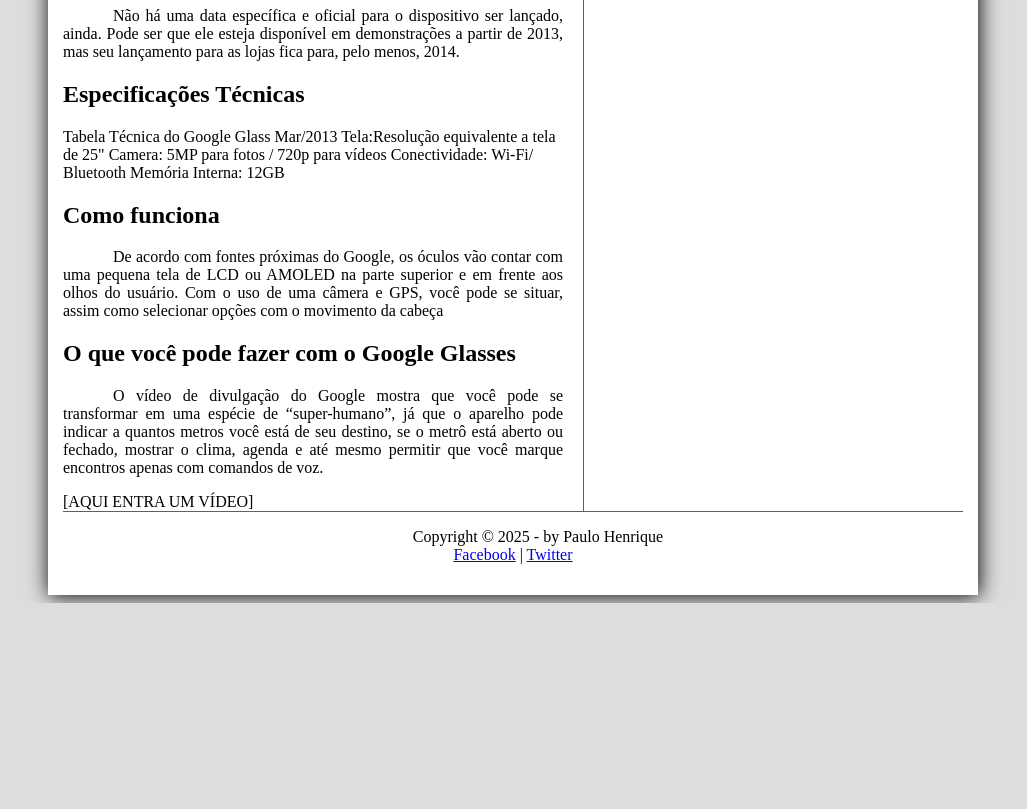
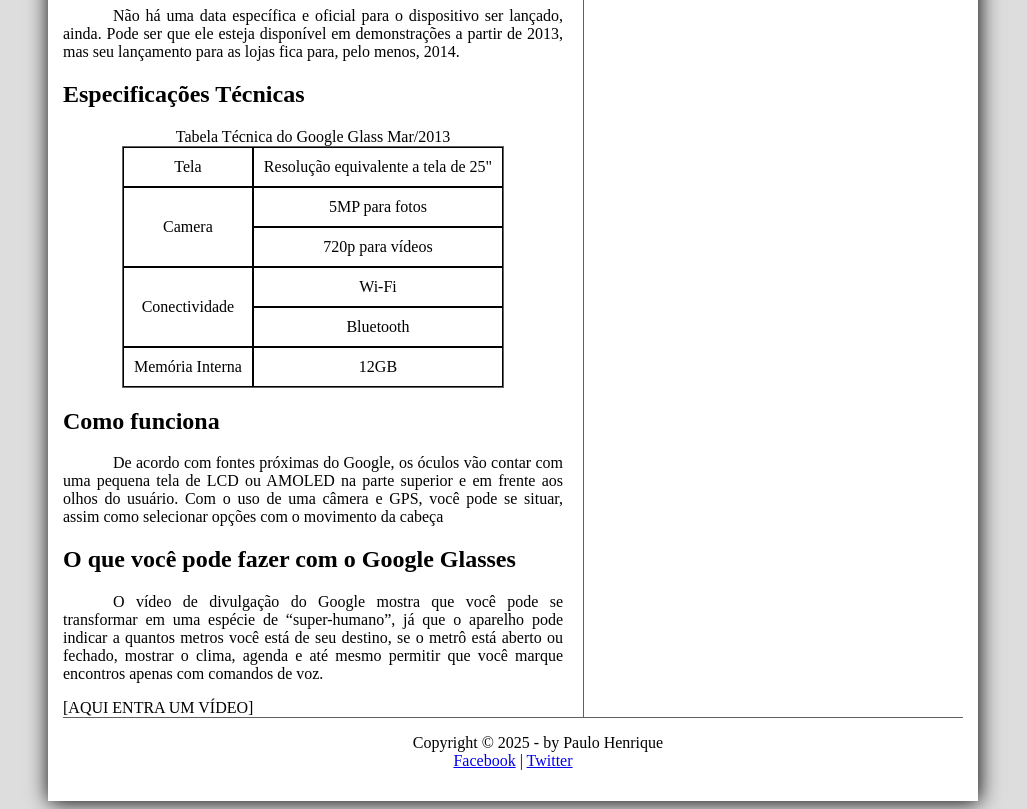
Before and after one commit to iampaulohenrique/html5cursoemvideo, a plain HTML site: page projeto-glass-html5/index.html in a window 1280 px wide. Shown: the part 1020-1829 px from the top of the page, without its empty margins (127-1154 px from the left). Before the commit the page ends 1623 px from the top, so only its background shows below. Drawn offline with Linux system fonts and the light colour scheme.

Commit message:
Aula 19 – Tabelas em HTML

```diff
--- a/projeto-glass-html5/_css/estilo.css
+++ b/projeto-glass-html5/_css/estilo.css
@@ -1,9 +1,11 @@
 @charset "utf-08";
 @import url('https://fonts.googleapis.com/css2?family=Quicksand:wght@300..700&display=swap');
+
 @font-face {
     font-family: 'FonteLogo';
     src: url("/projeto-glass-html5/_fonts/bubblegum-sans-regular.otf");
 }
+
 body {
     background-color: #DDDDDD;
 }
@@ -32,7 +34,8 @@
     height: 150px;
     background: url("/projeto-glass-html5/_imagens/glass-logo-peq.jpg")no-repeat 0px 80px;
 }
-header#cabecalho h1{
+
+header#cabecalho h1 {
     font-family: 'FonteLogo', sans-serif;
     font-size: 30pt;
     color: #606060;
@@ -41,6 +44,7 @@
     margin-bottom: 0px;
 
 }
+
 header#cabecalho h2 {
     font-family: "Quicksand", sans-serif;
     color: #888;
@@ -124,6 +128,7 @@
 nav#menu a:hover {
     color: white;
 }
+
 section#corpo {
     display: block;
     width: 500px;
@@ -131,16 +136,32 @@
     border-right: 1px solid #606060;
     padding-right: 20px;
 }
+
+table#tabelaspec {
+    border: 1px solid #606060;
+    border-spacing: 0px;
+    margin-left: auto;
+    margin-right: auto;
+}
+
+table#tabelaspec td {
+    border: 1px solid;
+    padding: 10px;
+    text-align: center;
+}
+
 aside#lateral {
     display: block;
     width: 300px;
     float: right;
 }
-footer#rodape{
+
+footer#rodape {
     clear: both;
     border-top: 1px solid #606060;
 }
-footer#rodape p{
+
+footer#rodape p {
     text-align: center;
 
 }
--- a/projeto-glass-html5/index.html
+++ b/projeto-glass-html5/index.html
@@ -70,12 +70,19 @@
                     em demonstrações a partir de 2013, mas seu lançamento para as lojas fica para, pelo menos, 2014.</p>
 
                 <h1>Especificações Técnicas</h1>
+
+                <table id="tabelaspec">
+                    <caption>
                         Tabela Técnica do Google Glass Mar/2013
+                    </caption>
 
-                Tela:Resolução equivalente a tela de 25"
-                Camera: 5MP para fotos / 720p para vídeos
-                Conectividade: Wi-Fi/ Bluetooth
-                Memória Interna: 12GB
+                    <tr><td>Tela</td> <td>Resolução equivalente a tela de 25"</td></tr>
+                    <tr><td rowspan="2">Camera</td> <td>5MP para fotos </td></tr>
+                    <tr><td>720p para vídeos</td></tr>
+                    <tr><td rowspan="2">Conectividade</td><td>Wi-Fi</td></tr>
+                    <tr><td>Bluetooth</td></tr>
+                    <tr><td>Memória Interna</td> <td> 12GB</td></tr>
+                </table>
 
                 <h2>Como funciona</h2>
                 <p>De acordo com fontes próximas do Google, os óculos vão contar com uma pequena tela de LCD ou AMOLED
@@ -102,20 +109,25 @@
             [AQUI ENTRA UM VÍDEO]
 
             <h2>Novidades no Glass</h2>
-        <p>O Google enfim revelou as especificações completas do Google Glass, e com ele uma surpresa ainda inédita no
+            <p>O Google enfim revelou as especificações completas do Google Glass, e com ele uma surpresa ainda inédita
+                no
                 mercado: a gigante das buscas usará um sistema de áudio baseado na transdução por condução. Através das
                 hastes
-            dos óculos, o som será transmitido para o ouvido do usuário por meio de microvibrações em determinados ossos
+                dos óculos, o som será transmitido para o ouvido do usuário por meio de microvibrações em determinados
+                ossos
                 de
                 sua cabeça, sem usar nenhum tipo de alto-falante.</p>
 
-        <p>Além da surpresa do áudio, a tela montada a frente do olho do usuário também chamou atenção. Serão 640 x 360
-            pixels de resolução que, em proporção, equivaleria a um monitor de 25 polegadas de alta definição colocado a
+            <p>Além da surpresa do áudio, a tela montada a frente do olho do usuário também chamou atenção. Serão 640 x
+                360
+                pixels de resolução que, em proporção, equivaleria a um monitor de 25 polegadas de alta definição
+                colocado a
                 2,5
                 metros de distância do espectador.</p>
         </aside>
         <footer id="rodape">
-        <p>Copyright &copy; 2025 - by Paulo Henrique</br> <a href= "https://facebok.com" target="_blank">Facebook</a> | <a href= "https://x.com"target="_blank">Twitter</a></p>
+            <p>Copyright &copy; 2025 - by Paulo Henrique</br> <a href="https://facebok.com" target="_blank">Facebook</a>
+                | <a href="https://x.com" target="_blank">Twitter</a></p>
 
         </footer>
     </div>
```
Lines whose indentation alone changed are shown as unchanged.
